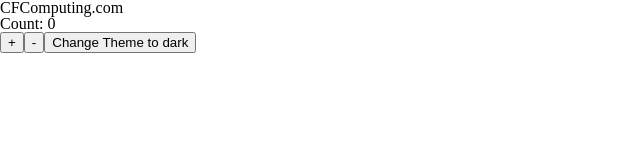
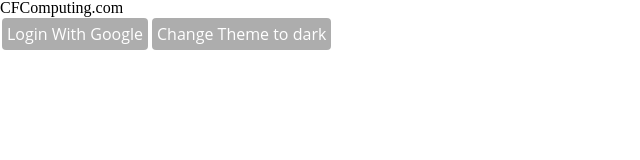
Before and after one commit to cfcomputing/cfcomputing-react-vanilla, a React app: page / in a window 1280 px wide. Shown: the whole page, without its empty margins (0-640 px from the left). Built offline with nearby package versions, Linux system fonts and the light colour scheme.

Commit message:
Adding some login with google stuff

```diff
--- a/public/index.html
+++ b/public/index.html
@@ -7,6 +7,7 @@
     <meta http-equiv="x-ua-compatible" content="ie=edge, chrome=1" />
     <title>CFComputing.com</title>
     <link rel="stylesheet" href="./reset.css">
+    <script src="https://apis.google.com/js/platform.js"></script>
 </head>
 
 <body>
--- a/public/reset.css
+++ b/public/reset.css
@@ -127,3 +127,57 @@ table {
 	border-collapse: collapse;
 	border-spacing: 0;
 }
+
+* {
+	font-family: "Open Sans", Helvetica;
+}
+
+body {
+	-webkit-perspective: 700px;
+	-moz-perspective: 700px;
+	-ms-perspective: 700px;
+	perspective: 700px;
+}
+/* Custom */
+button {
+	border: 0;
+	cursor: pointer;
+	outline: 0;
+	margin: 2px;
+	-webkit-appearance: none;
+	display: inline-block;
+	position: relative;
+	padding: 5px;
+	top: 0;
+	font-size: 1rem;
+	border-radius: 4px;
+	/* These are why i need themes */
+	background: rgba(0, 0, 0, 0.323);
+	color: #fff;
+
+	-webkit-transform: translateZ(0);
+	-moz-transform: translateZ(0);
+	-ms-transform: translateZ(0);
+	transform: translateZ(0);
+
+	-webkit-transition: all 0.2s ease;
+	-moz-transition: all 0.2s ease;
+	-ms-transition: all 0.2s ease;
+	transition: all 0.2s ease;
+}
+
+button:hover {
+	top: -1px;
+	box-shadow: 0px 10px 10px rgba(255, 255, 255, 0.2);
+
+	-webkit-transform: rotateX(15deg);
+	-moz-transform: rotateX(15deg);
+	-ms-transform: rotateX(15deg);
+	transform: rotateX(15deg);
+}
+
+button:active {
+	top: 0px;
+	box-shadow: 0px 0px 0px rgba(255, 255, 255, 0);
+	background: rgba(244, 244, 244, 0.303);
+}
--- a/src/app/app.component.js
+++ b/src/app/app.component.js
@@ -1,6 +1,7 @@
 import React from "react";
 
 import { ThemeContext } from "app/theme/theme.context";
+import { LoginComponent } from "app/login/login.component";
 
 export class AppComponent extends React.Component {
 	constructor(props) {
@@ -13,18 +14,6 @@ export class AppComponent extends React.Component {
 		};
 	}
 
-	increment = () => {
-		this.setState(prevState => ({
-			cntr: prevState.cntr + 1
-		}));
-	};
-
-	decrement = () => {
-		this.setState(prevState => ({
-			cntr: prevState.cntr - 1
-		}));
-	};
-
 	changeTheme = () => {
 		this.setState(prevState => ({
 			currentTheme: prevState.currentTheme === "light" ? "dark" : "light"
@@ -32,12 +21,11 @@ export class AppComponent extends React.Component {
 	};
 
 	render() {
-		const { appTitle, cntr, currentTheme } = this.state;
+		const { appTitle, currentTheme } = this.state;
 		return (
 			<React.Fragment>
 				<ThemeContext.Consumer>
-					{theme =>
-						console.log("theme", theme) || (
+					{theme => (
 						<div
 							style={{
 								backgroundColor: theme[currentTheme].background,
@@ -49,15 +37,13 @@ export class AppComponent extends React.Component {
 							}}
 						>
 							<h1>{appTitle}</h1>
-								<div>Count: {cntr}</div>
-								<button onClick={this.increment}>+</button>
-								<button onClick={this.decrement}>-</button>
+							<LoginComponent />
+
 							<button onClick={this.changeTheme}>
 								Change Theme to {currentTheme === "light" ? "dark" : "light"}
 							</button>
 						</div>
-						)
-					}
+					)}
 				</ThemeContext.Consumer>
 			</React.Fragment>
 		);
--- /dev/null
+++ b/src/app/login/login.component.js
@@ -0,0 +1,93 @@
+/**
+ * The login component is going to wrap expose the login capabilities of the system
+ *
+ * For now it is just going to display the google login button and will build from there
+ */
+import React from "react";
+
+export class LoginComponent extends React.Component {
+	constructor(props) {
+		super(props);
+		this.state = {
+			user: {}
+		};
+
+		this.auth2 = null;
+		this.init();
+	}
+
+	init = async () => {
+		// eslint-disable-next-line no-undef
+		gapi.load("auth2", this.gapiLoadedCB);
+	};
+
+	gapiLoadedCB = () => {
+		// eslint-disable-next-line no-undef
+		this.auth2 = gapi.auth2.init({
+			client_id: "543420081167-ck7qak54b8sr34s24hbavip458aeok42.apps.googleusercontent.com",
+			cookiepolicy: "single_host_origin"
+			// Request scopes in addition to 'profile' and 'email'
+			//scope: 'additional_scope'
+		});
+		console.log("this.auth2", this.auth2);
+
+		// this.auth2.isSignedIn.listen(this.signInChanged);
+		this.auth2.currentUser.listen(this.currentUserChanged);
+	};
+
+	// signInChanged = signInVal => {
+	// 	console.log("in signInChanged", signInVal);
+	// };
+
+	currentUserChanged = user => {
+		console.log("in currentUserChanged", user, "authresp", user.getAuthResponse());
+		const profile = user.getBasicProfile();
+		const token = user.getAuthResponse();
+		if (profile) {
+			this.setState({
+				user: {
+					id: profile.getId(),
+					name: profile.getName(),
+					img: profile.getImageUrl(),
+					email: profile.getEmail(),
+					loggedIn: token.id_token
+				}
+			});
+		}
+	};
+
+	loginWithGoogle = () => {
+		console.log("loginWithGoogle called");
+		console.log("this.auth2", this.auth2);
+		this.auth2.signIn();
+	};
+
+	signOut = () => {
+		this.auth2.signOut(() => {
+			console.log("signout complete");
+		});
+	};
+
+	render() {
+		const { loggedIn, name } = this.state.user;
+
+		if (loggedIn) {
+			return (
+				<React.Fragment>
+					{/* <pre>{JSON.stringify(this.state.user, null, "\t")}</pre> */}
+					<div>
+						Hello {name} <button onClick={this.signOut}>Sign Out</button>
+					</div>
+				</React.Fragment>
+			);
+		}
+
+		return (
+			<React.Fragment>
+				<button className="loginWithGButton" onClick={this.loginWithGoogle}>
+					Login With Google
+				</button>
+			</React.Fragment>
+		);
+	}
+}
```
Lines whose indentation alone changed are shown as unchanged.
